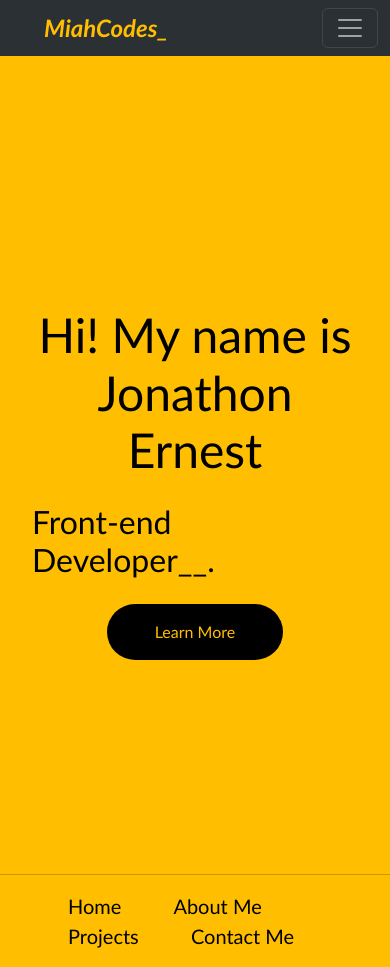
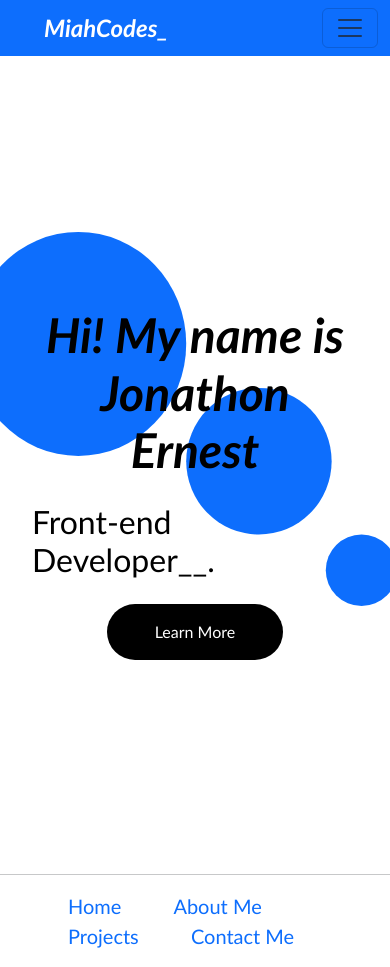
Before and after one commit to JonathonErnest/JonathonErnest.github.io, a plain HTML site: page index.html in a window 390 px wide. Drawn offline with nearby package versions, Linux system fonts and the light colour scheme.

Commit message:
added svg file and altered color scheme

```diff
--- a/index.html
+++ b/index.html
@@ -4,13 +4,13 @@
 <head>
     <meta charset="UTF-8">
     <meta name="viewport" content="width=device-width, initial-scale=1.0">
-    <title>JonathonErnest Portfolio</title>
+    <title>Jonathon Ernest Portfolio</title>
     <link rel="stylesheet" href="styles.css">
     <link href="https://cdn.jsdelivr.net/npm/bootstrap@5.3.2/dist/css/bootstrap.min.css" rel="stylesheet" integrity="sha384-T3c6CoIi6uLrA9TneNEoa7RxnatzjcDSCmG1MXxSR1GAsXEV/Dwwykc2MPK8M2HN" crossorigin="anonymous">
 </head>
 
 <body>
-    <nav class="navbar navbar-expand-lg bg-body-tertiary" data-bs-theme="dark">
+    <nav class="navbar navbar-expand-lg bg-primary" data-bs-theme="light">
         <div class="container-fluid">
           <a class="logo" href="./index.html">MiahCodes_</a>
           <button class="navbar-toggler" type="button" data-bs-toggle="collapse" data-bs-target="#navbarSupportedContent" aria-controls="navbarSupportedContent" aria-expanded="false" aria-label="Toggle navigation">
@@ -55,7 +55,7 @@
     <section class="home" id="home">
         <div class="prompt-container">
             <div class="introduction">
-                <h1>Hi! My name is Jonathon Ernest</h1>
+                <h1><span class="intro-text">Hi! My name is Jonathon Ernest</span></h1>
                 <h2>Front-end Developer__.</h2>
                 <button class="lm-button"><a href="./about-me.html">Learn More</a></button>
             </div>
--- a/styles.css
+++ b/styles.css
@@ -4,6 +4,10 @@
   margin: 0;
   padding: 0;
   font-family: 'Trebuchet MS', 'Lucida Sans Unicode', 'Lucida Grande', 'Lucida Sans', Arial, sans-serif;
+}
+
+body {
+;
 }
 
 /* Navigation bar styles */
@@ -15,7 +19,7 @@ nav ul li {
 }
 
 .logo {
-  color: #FFBF00;
+  color: #FFF;
   font-size: 1.5rem;
   font-style: italic;
   font-weight: bold;
@@ -25,7 +29,7 @@ nav ul li {
 
 nav a {
   text-decoration: none;
-  color: #000;
+  color: #0d6efd;
   padding: 0 1.5rem;
 }
 
@@ -42,15 +46,31 @@ li {
 
 /* Home section styles */
 .home {
-  background-color: #FFBF00;
+  background-color: #FFF;
 }
 
 .prompt-container {
   display: grid;
   grid-template-rows: 1fr 1fr;
-  background-color: #FFBF00;
+  background-color: #FFF;
   height: 95vh;
+  background: url('/images/Group1.svg');
+  background-size: cover;
+  background-repeat: no-repeat;
+
+  @media (max-width: 415px) {
+    display: grid;
+    grid-template-rows: 1fr 1fr;
+    background-color: #FFF;
+    height: 95vh;
+    background: url('/images/Group1.svg');
+    background-size: 475px;
+    background-position: center;
+    background-repeat: no-repeat;
+  }
 }
+
+
 
 .introduction {
   margin-top: 250px;
@@ -58,10 +78,17 @@ li {
   flex-direction: column;
   justify-content: center;
   align-items: center;
-  color: black;
+  color: #0d6efd;
   padding: 0rem 2rem;
+
 }
 
+.intro-text {
+  font-family: 'Trebuchet MS', 'Lucida Sans Unicode', 'Lucida Grande', 'Lucida Sans', Arial, sans-serif;
+  font-style: italic;
+  font-weight: bold;
+  color: black;
+}
 
 .introduction h1 {
   margin-bottom: 1.5rem;
@@ -71,6 +98,7 @@ li {
 .introduction h2 {
   margin-bottom: 1.5rem;
   font-size: 2rem;
+  color: #000;
 }
 
 /* Smooth scrolling behavior */
@@ -80,7 +108,7 @@ html {
 
 button a {
   text-decoration: none;
-  color: #FFBF00;
+  color: #FFF;
 }
 
 button {
@@ -88,16 +116,20 @@ button {
   padding: 1rem 3rem;
   background-color: black;
   font-size: 1rem;
-  color: #EEB200;
+  color: #FFF;
   cursor: pointer;
   transition: 0.3s;
   border: none;
 }
 
 button:hover {
-  background-color: #fff;
+  background-color: #0d6efd;
   color: #000;
   border: 1px solid black; /* Add this line to create a border on hover */
+
+  @media screen {
+    background-color: #0d6efd;
+  }
 }
 
 
@@ -122,6 +154,7 @@ button:hover {
 
 /* Footer styles */
 footer {
+  color: #0d6efd;
   display: flex;
   align-items: center;
   justify-content: space-between;
```
Also changed, not shown: images/Group1.svg (added), images/gaerfield_mainframe.svg (deleted).
